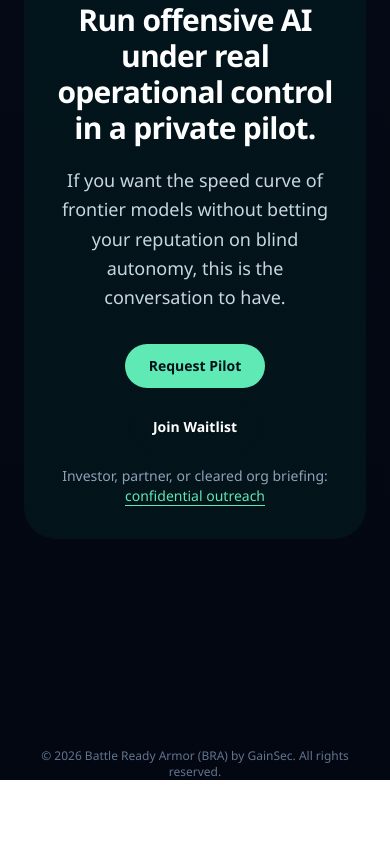
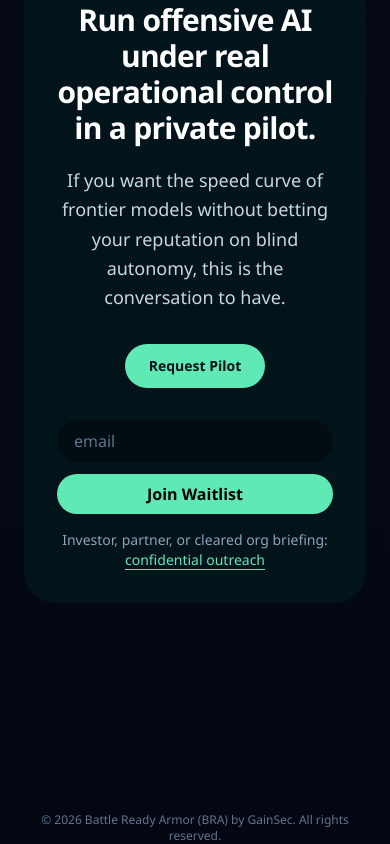
Before and after one commit to GainSec/battlereadyarmor-pilot, a Next.js app: page / in a window 390 px wide. Shown: the part 7888-8732 px from the top of the page. Before the commit the page ends 8668 px from the top, so only its background shows below. Built offline with nearby package versions, Linux system fonts and the light colour scheme; no server answers.

Commit message:
waitlist

```diff
--- /dev/null
+++ b/app/api/waitlist/route.ts
@@ -0,0 +1,33 @@
+import { createClient } from "@supabase/supabase-js";
+import { NextResponse } from "next/server";
+
+import {
+  getWaitlistErrorMessage,
+  isValidWaitlistEmail,
+  normalizeWaitlistEmail,
+} from "@/lib/waitlist";
+
+export async function POST(req: Request) {
+  const { email } = await req.json();
+  const normalizedEmail = normalizeWaitlistEmail(email);
+
+  if (!normalizedEmail || !isValidWaitlistEmail(normalizedEmail)) {
+    return NextResponse.json({ error: "invalid email" }, { status: 400 });
+  }
+
+  const supabase = createClient(
+    process.env.SUPABASE_URL!,
+    process.env.SUPABASE_SERVICE_ROLE_KEY!,
+  );
+
+  const { error } = await supabase.from("waitlist").insert({ email: normalizedEmail });
+
+  if (error) {
+    return NextResponse.json(
+      { error: getWaitlistErrorMessage(error) },
+      { status: error.code === "23505" ? 409 : 400 },
+    );
+  }
+
+  return NextResponse.json({ ok: true });
+}
--- a/app/page.tsx
+++ b/app/page.tsx
@@ -1,4 +1,5 @@
 import { ProofSelector } from "@/components/ProofSelector";
+import WaitlistForm from "@/components/WaitlistForm";
 import { AnimatedBraBrand } from "@/components/command/AnimatedBraBrand";
 import { getMarketingWordmarkTheme } from "@/lib/marketing-wordmark-theme";
 import type { Metadata } from "next";
@@ -447,13 +448,8 @@ export default function Marketing2() {
               >
                 Request Pilot
               </Link>
-              <Link
-                href="mailto:hello@bra.dev?subject=Join%20Waitlist"
-                className="inline-flex rounded-full border border-white/12 px-6 py-3 text-sm font-semibold text-white"
-              >
-                Join Waitlist
-              </Link>
             </div>
+            <WaitlistForm />
             <p className="mt-4 text-sm text-slate-400">
               Investor, partner, or cleared org briefing:{" "}
               <a
--- /dev/null
+++ b/components/WaitlistForm.tsx
@@ -0,0 +1,63 @@
+"use client";
+
+import { useState } from "react";
+
+export default function WaitlistForm() {
+  const [email, setEmail] = useState("");
+  const [loading, setLoading] = useState(false);
+  const [message, setMessage] = useState("");
+
+  async function handleSubmit(e: React.FormEvent<HTMLFormElement>) {
+    e.preventDefault();
+    setLoading(true);
+    setMessage("");
+
+    try {
+      const res = await fetch("/api/waitlist", {
+        method: "POST",
+        headers: {
+          "Content-Type": "application/json",
+        },
+        body: JSON.stringify({ email }),
+      });
+
+      const data = await res.json();
+
+      if (res.ok) {
+        setMessage("You're on the list.");
+        setEmail("");
+      } else {
+        setMessage(data.error || "Signup failed.");
+      }
+    } catch {
+      setMessage("Signup failed.");
+    } finally {
+      setLoading(false);
+    }
+  }
+
+  return (
+    <div className="mt-8">
+      <form onSubmit={handleSubmit} className="flex flex-col gap-3 sm:flex-row sm:items-center sm:justify-center">
+        <input
+          type="email"
+          required
+          value={email}
+          onChange={(e) => setEmail(e.target.value)}
+          placeholder="email"
+          className="rounded-full border border-white/10 bg-black/30 px-4 py-2 text-white outline-none transition placeholder:text-slate-500 focus:border-emerald-300/40"
+        />
+
+        <button
+          type="submit"
+          disabled={loading}
+          className="rounded-full bg-emerald-300 px-6 py-2 font-semibold text-black transition hover:bg-emerald-200 disabled:cursor-not-allowed disabled:opacity-70"
+        >
+          {loading ? "Joining..." : "Join Waitlist"}
+        </button>
+      </form>
+
+      {message ? <p className="mt-3 text-sm text-slate-400">{message}</p> : null}
+    </div>
+  );
+}
--- /dev/null
+++ b/lib/waitlist.js
@@ -0,0 +1,15 @@
+export function normalizeWaitlistEmail(value) {
+  return String(value ?? "").trim().toLowerCase();
+}
+
+export function isValidWaitlistEmail(email) {
+  return email.includes("@");
+}
+
+export function getWaitlistErrorMessage(error) {
+  if (error?.code === "23505") {
+    return "already joined";
+  }
+
+  return "signup failed";
+}
--- a/package.json
+++ b/package.json
@@ -10,6 +10,7 @@
     "format": "prettier --write ."
   },
   "dependencies": {
+    "@supabase/supabase-js": "^2.98.0",
     "clsx": "^2.1.1",
     "next": "16.1.6",
     "react": "19.2.3",
```
Also changed, not shown: 2 other files (tests, documents, lock files or other folders).
